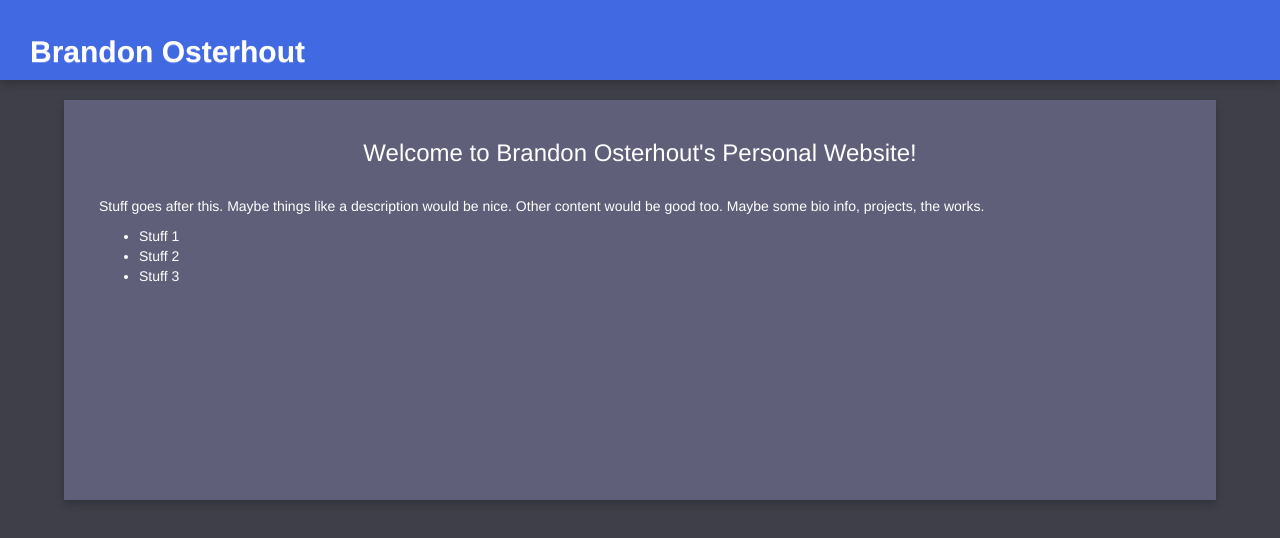
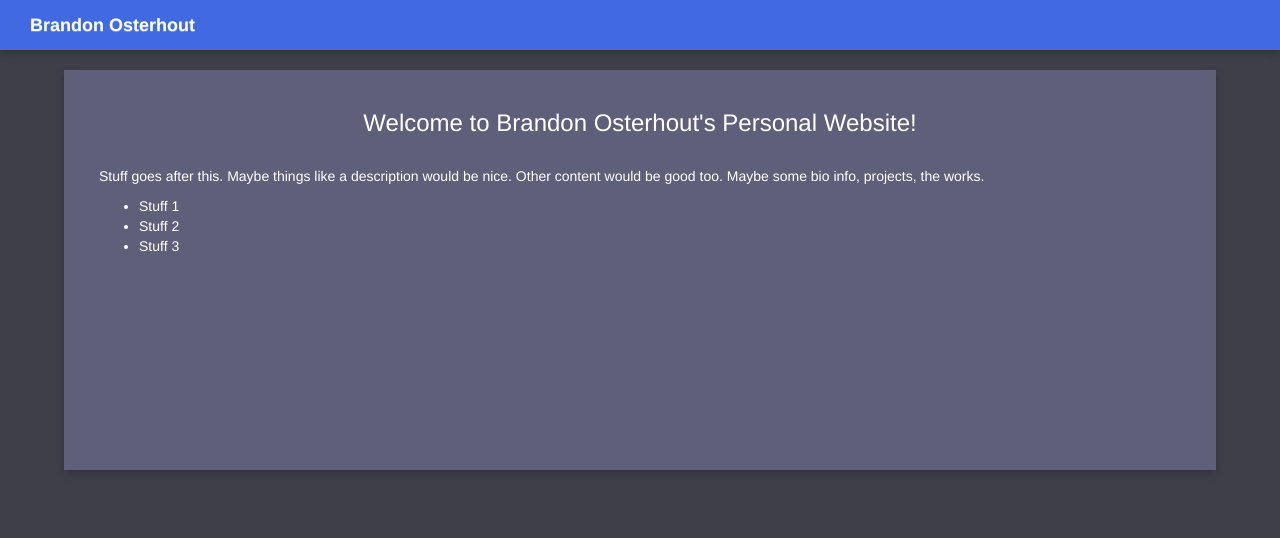
Before and after one commit to daOyster/daOyster.github.io, a plain HTML site: page index.html in a window 1280 px wide. Drawn offline with nearby package versions, Linux system fonts and the light colour scheme.

Commit message:
changed header height

```diff
--- a/index.html
+++ b/index.html
@@ -16,7 +16,7 @@
 
 	.shadow {
 		background-color:#4169E1; color:white;
-		min-height:80px;
+		min-height:40px;
 		box-shadow: 0 4px 8px 0 rgba(0, 0, 0, 0.2);
 
 	}
@@ -42,7 +42,7 @@
 <body class="bg-1">
 	<div class="nav-bar shadow"  style="z-index: 10;"><div class="container-fluid">
 		<div class="navbar-header"><div class="navbar-brand">
-			<h2><b>Brandon Osterhout</b></h2>
+			<b>Brandon Osterhout</b>
 		</div></div>
 	</div></div>
 	<br><div style="padding-left:5%; padding-right:5%;">
```
